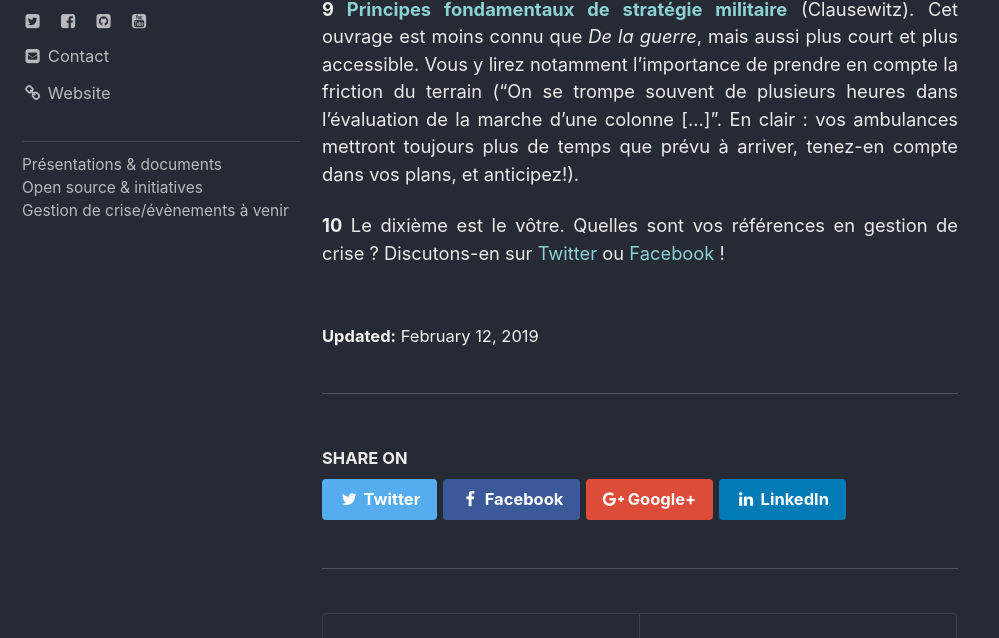
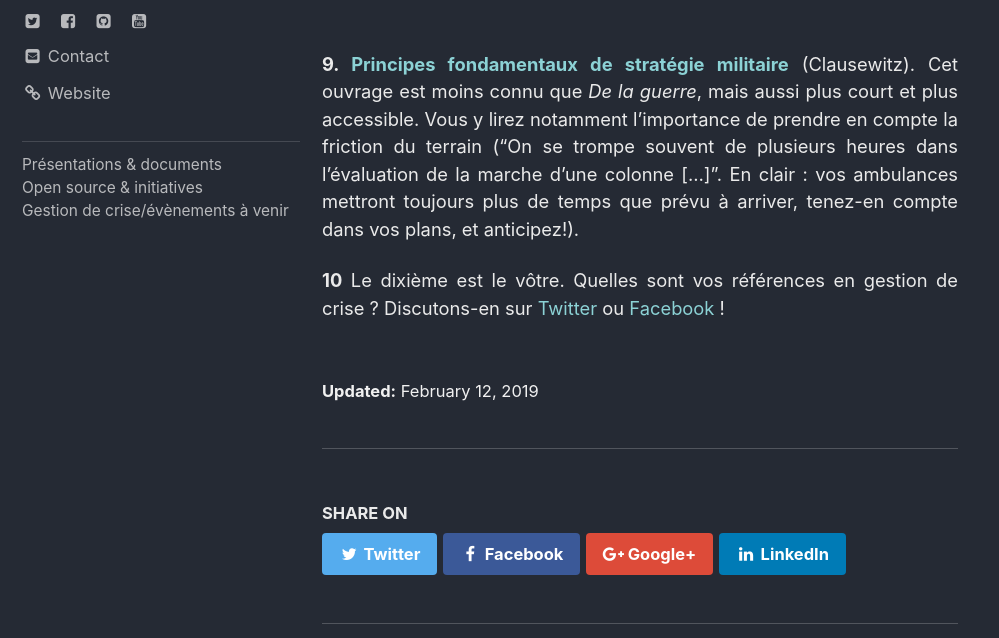
Before and after one commit to ccloquet/ccloquet.github.io, a Jekyll site: the page built from _posts/2019-02-12-dix-pepites.md, in a window 1280 px wide and 900 px high, scrolled down 1807 px, cut to the strip 262-900 px from the top of the window. Shown: the whole strip, without its empty margins (0-999 px from the left). Built offline with Jekyll 4.4.1, drawn with Linux system fonts in a browser that asks for light colours; cached includes are drawn as plain includes.

Commit message:
Update 2019-02-12-dix-pepites.md

```diff
--- a/_posts/2019-02-12-dix-pepites.md
+++ b/_posts/2019-02-12-dix-pepites.md
@@ -19,12 +19,12 @@ Que ce soit au cours du développement de nouveaux produits ou au détour de cer
 **7.  [Leadership in the age of unconventional crises and chaotic environment](https://www.youtube.com/watch?v=zahOSxBGQEM)** (interview de Jim Young par Patrick Lagadec).  Vous y découvrirez notamment comment  Jim Young a innové pour résoudre la crise du SRAS au Canada.
 <iframe width="560" height="315" src="https://www.youtube.com/embed/zahOSxBGQEM" frameborder="0" allow="accelerometer; autoplay; encrypted-media; gyroscope; picture-in-picture" allowfullscreen></iframe>
 
-<br>
+<br><br>
 **8. [Comment l'armée fait-elle face à l'incertitude ?](https://youtu.be/Ewsk5fr0xe8)** (Général Jean-Marc Baquet). Une réflexion de haut vol sur des questions auxquelles tout gestionnaire de crise est confronté.e, par un général qui n'a pas sa langue en poche.
 
 <iframe width="560" height="315" src="https://www.youtube.com/embed/Ewsk5fr0xe8" frameborder="0" allow="accelerometer; autoplay; encrypted-media; gyroscope; picture-in-picture" allowfullscreen></iframe>
 
-<br>
-**9 [Principes fondamentaux de stratégie militaire](https://www.librairiedialogues.fr/livre/211147-principes-fondamentaux-de-strategie-militaire-carl-von-clausewitz-mille-et-une-nuits)** (Clausewitz). Cet ouvrage est moins connu que *De la guerre*, mais aussi plus court et plus accessible. Vous y lirez notamment l'importance de prendre en compte la friction du terrain ("On se trompe souvent de plusieurs heures dans l'évaluation de la marche d'une colonne [...]". En clair : vos ambulances mettront toujours plus de temps que prévu à arriver, tenez-en compte dans vos plans, et anticipez!).
+<br><br>
+**9. [Principes fondamentaux de stratégie militaire](https://www.librairiedialogues.fr/livre/211147-principes-fondamentaux-de-strategie-militaire-carl-von-clausewitz-mille-et-une-nuits)** (Clausewitz). Cet ouvrage est moins connu que *De la guerre*, mais aussi plus court et plus accessible. Vous y lirez notamment l'importance de prendre en compte la friction du terrain ("On se trompe souvent de plusieurs heures dans l'évaluation de la marche d'une colonne [...]". En clair : vos ambulances mettront toujours plus de temps que prévu à arriver, tenez-en compte dans vos plans, et anticipez!).
 
 **10** Le dixième est le vôtre. Quelles sont vos références en gestion de crise ? Discutons-en sur [Twitter](https://twitter.com/mypoppy_eu) ou [Facebook](https://www.facebook.com/mypoppyeu/) !
```
